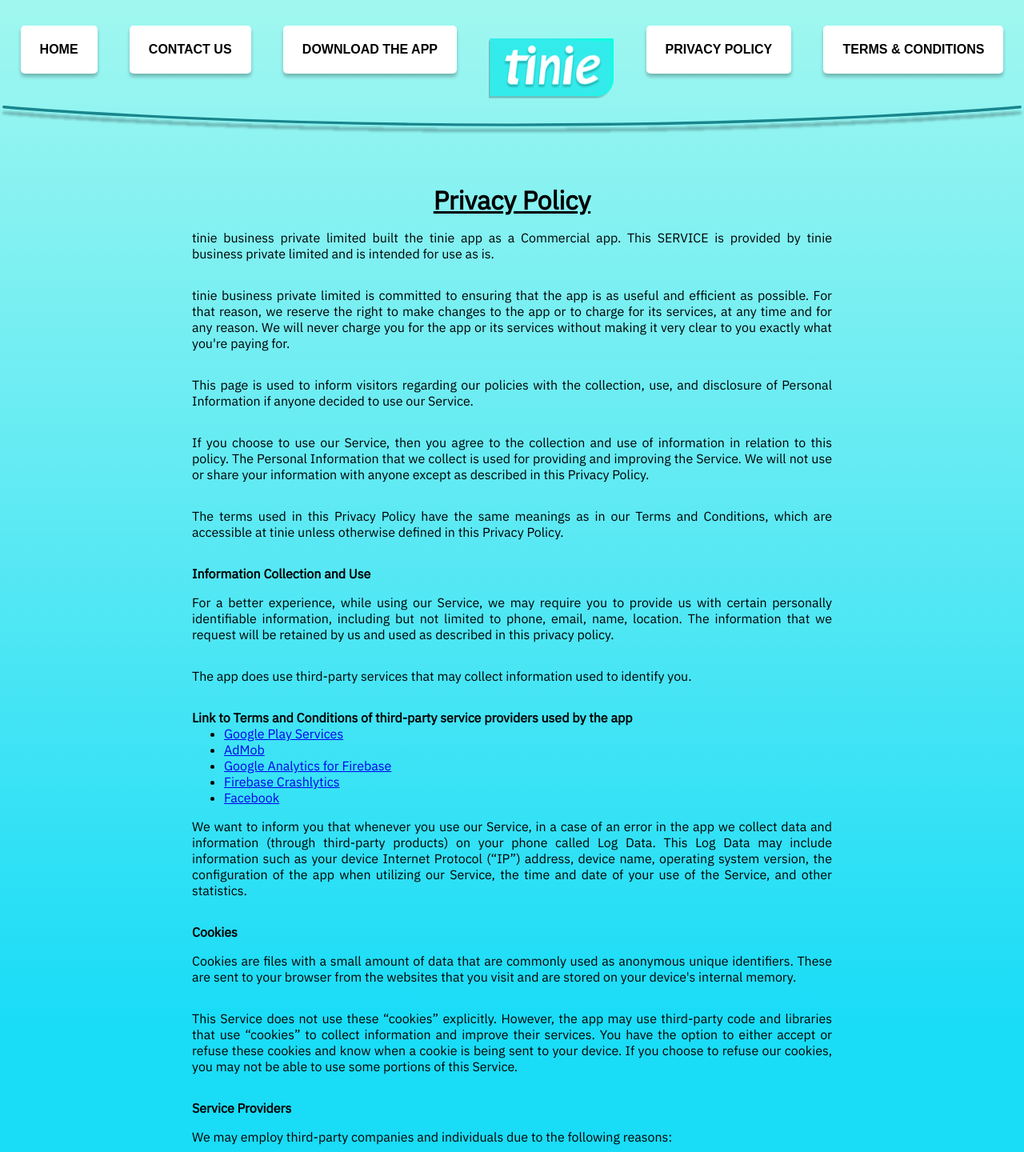
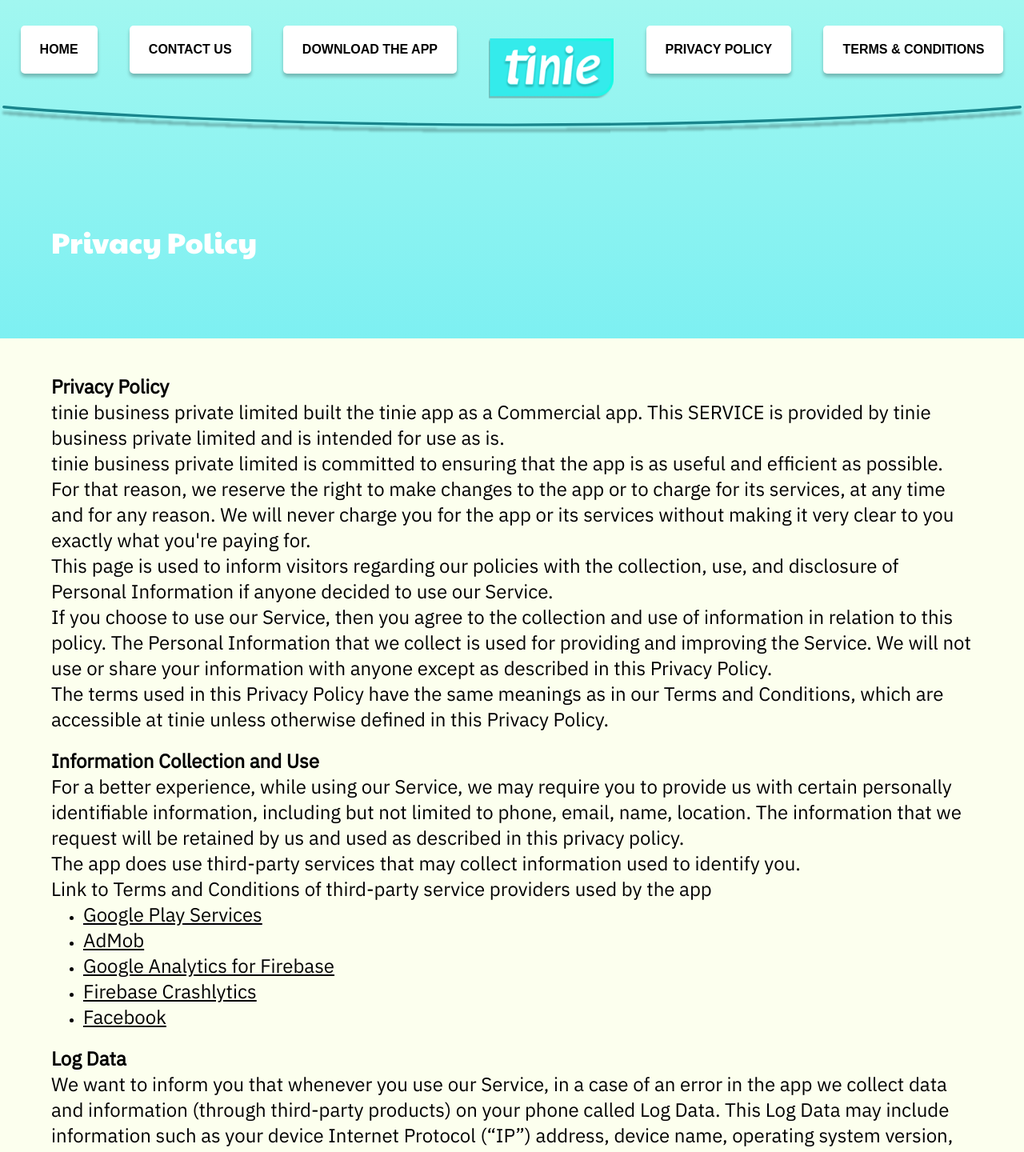
Before and after one commit to prabhanu05/tinie_webiste, a Next.js app: page /privacypolicy in a window 1280 px wide. Shown: the top 1440 px of the page at 80% size. Built offline with nearby package versions, Linux system fonts and the light colour scheme.

Commit message:
Privacy Policy

```diff
--- a/src/app/privacypolicy/page.tsx
+++ b/src/app/privacypolicy/page.tsx
@@ -1,6 +1,7 @@
 'use client';
 
 import Header from '@/components/common/Header';
+import SecondaryLayout from '@/components/common/SecondaryLayout';
 import styles from '@/styles/PrivacyPolicy.module.css';
 import Link from 'next/link';
 
@@ -8,9 +9,9 @@ export default function PrivacyPolicy() {
     return (
         <>
             <Header />
-            <main className={styles.container}>
-                <h1>Privacy Policy</h1>
-                <div className={styles.content}>
+            <SecondaryLayout text='Privacy Policy'>
+                <div className={styles.container}>
+                    <h4>Privacy Policy</h4>
                     <p>
                         tinie business private limited built the tinie app as a
                         Commercial app. This SERVICE is provided by tinie
@@ -66,10 +67,10 @@ export default function PrivacyPolicy() {
                         information used to identify you.
                     </p>
 
-                    <h4>
+                    <p>
                         Link to Terms and Conditions of third-party service
                         providers used by the app
-                    </h4>
+                    </p>
 
                     <ul>
                         <li>
@@ -114,6 +115,7 @@ export default function PrivacyPolicy() {
                         </li>
                     </ul>
 
+                    <h4>Log Data</h4>
                     <p>
                         We want to inform you that whenever you use our Service,
                         in a case of an error in the app we collect data and
@@ -216,9 +218,8 @@ export default function PrivacyPolicy() {
                         posting the new Privacy Policy on this page.
                     </p>
 
-                    <p>
-                        These terms and conditions are effective as of
-                        2022-07-25
+                    <p className={styles.padding}>
+                        This policy is Effective as of 2022-07-25
                     </p>
 
                     <h4>Contact Us</h4>
@@ -229,7 +230,7 @@ export default function PrivacyPolicy() {
                         <Link href='mailto:info@tinie.in'>info@tinie.in</Link>.
                     </p>
                 </div>
-            </main>
+            </SecondaryLayout>
         </>
     );
 }
--- a/src/components/common/SecondaryLayout/index.tsx
+++ b/src/components/common/SecondaryLayout/index.tsx
@@ -6,10 +6,10 @@ const paytone = Paytone_One({ weight: '400', subsets: ['latin'] });
 
 const SecondaryLayout = (props: { text: string; children: ReactNode }) => {
     return (
-        <div className={styles.content}>
+        <main className={styles.content}>
             <h1 className={paytone.className}>{props.text}</h1>
             <div className={styles.container}>{props.children}</div>
-        </div>
+        </main>
     );
 };
 
--- a/src/styles/PrivacyPolicy.module.css
+++ b/src/styles/PrivacyPolicy.module.css
@@ -1,20 +1,21 @@
 .container {
-    padding-top: 3rem;
-    width: min(90%, 800px);
+    width: 90%;
     margin-inline: auto;
 }
 
-.container > h1 {
-    text-align: center;
-    font-weight: 600;
-    text-decoration: underline;
+.container h4 {
+    padding-top: 1.25rem;
+    font-weight: 700;
+    font-size: 1.5rem;
+    color: var(--black);
 }
 
-.container > .content > p {
-    padding-block: 1rem;
-    text-align: justify;
+.container p,
+.container a {
+    font-size: 1.5rem;
+    color: var(--black);
 }
 
-.container > .content > h4 {
+.container p.padding {
     padding-top: 1rem;
 }
--- a/src/styles/SecondaryLayout.module.css
+++ b/src/styles/SecondaryLayout.module.css
@@ -11,8 +11,9 @@
 
 .container {
     background-color: var(--light-white);
-    padding-block: 1.5rem;
+    padding-top: 1.5rem;
     margin-top: 6rem;
+    padding-bottom: 4rem;
 }
 
 @media only screen and (min-width: 0px) and (max-width: 1023px) {
```
